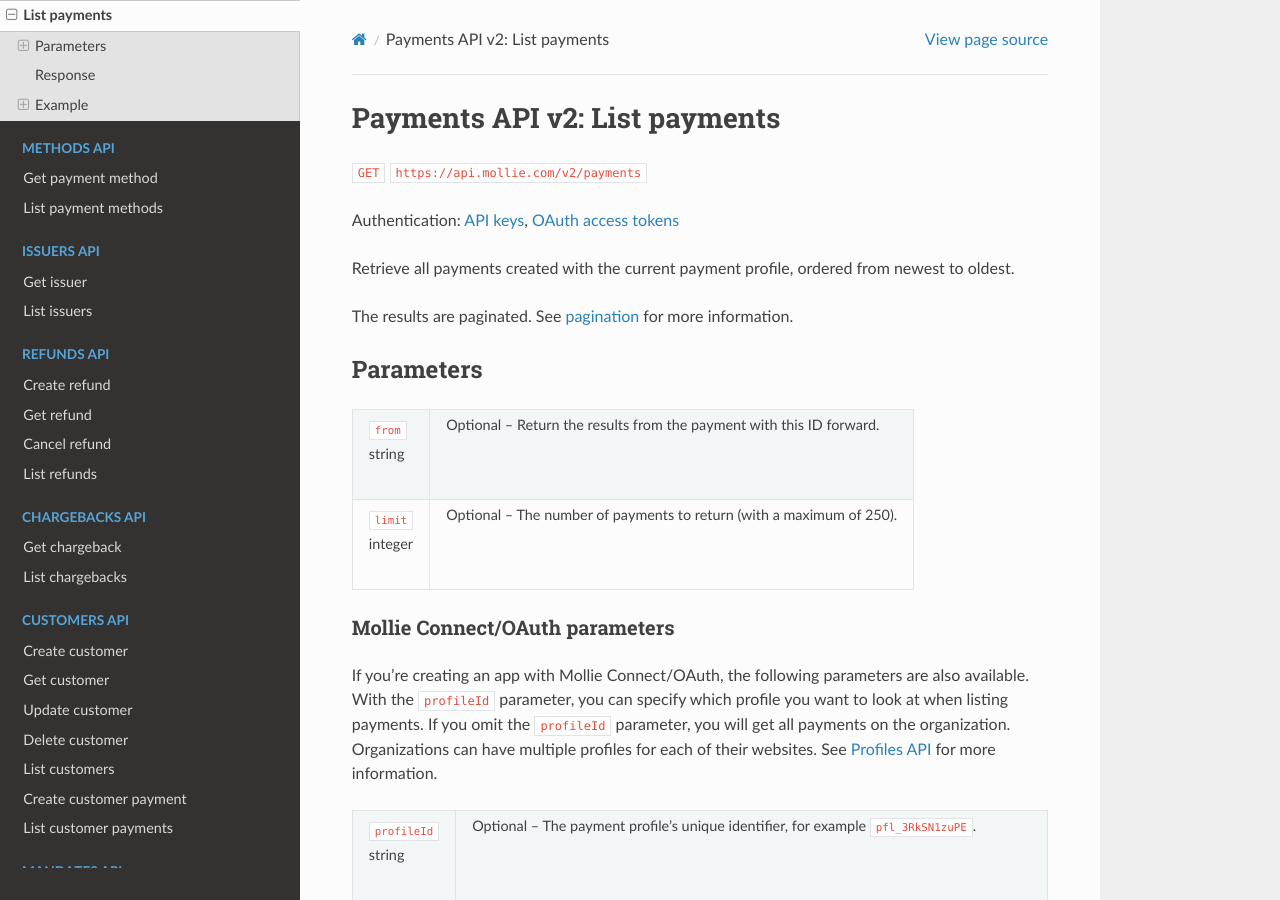
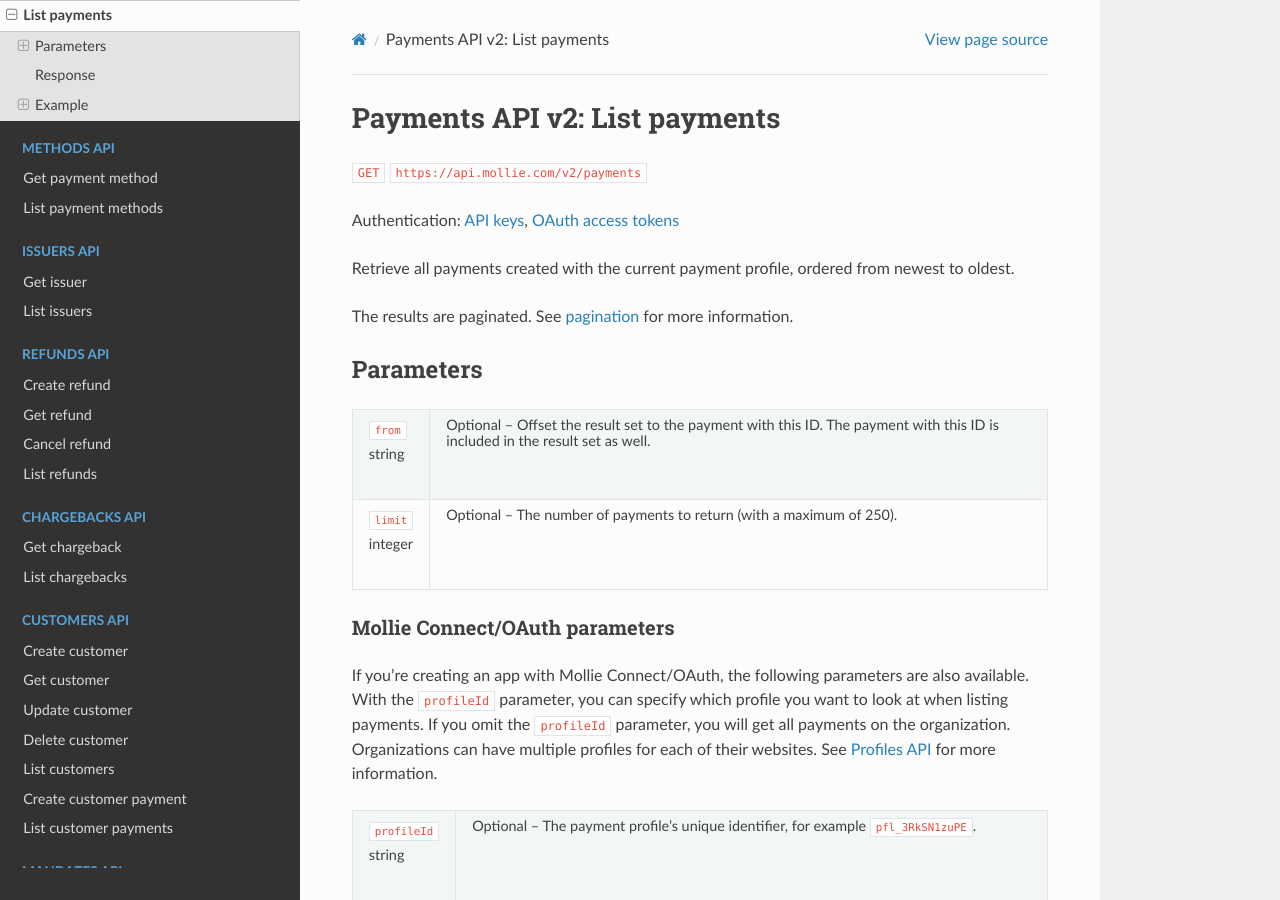
Before and after one commit to zsparal/api-documentation, a Sphinx documentation site: the page built from source/reference/v2/payments-api/list-payments.rst, in a window 1280 px wide and 900 px high. Built offline with Sphinx 7.4.7 and the Read the Docs theme 2.0.0, drawn with Linux system fonts in a browser that asks for light colours.

Commit message:
Elaborate on how the `from` parameter works in the Payments list endpoint

```diff
--- a/source/reference/v2/payments-api/list-payments.rst
+++ b/source/reference/v2/payments-api/list-payments.rst
@@ -17,7 +17,8 @@
 
    * - | ``from``
        | string
-     - Optional – Return the results from the payment with this ID forward.
+     - Optional – Offset the result set to the payment with this ID. The payment with this ID is included in the result
+       set as well.
 
    * - | ``limit``
        | integer
```
